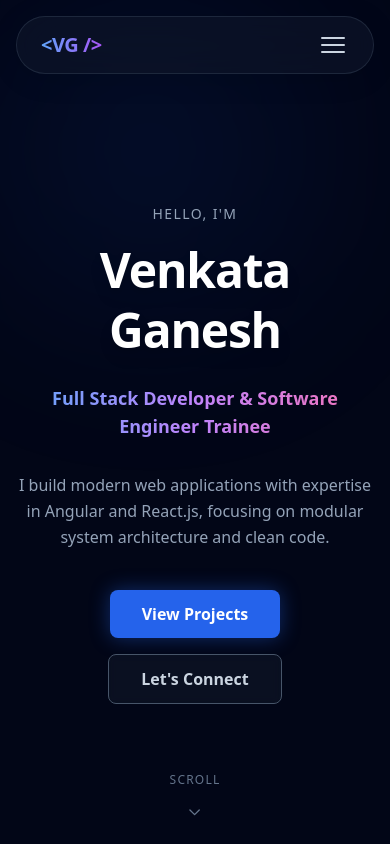
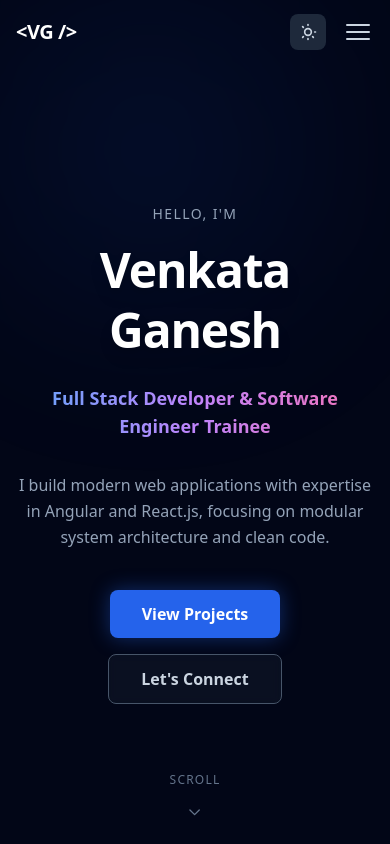
Before and after one commit to ganesh714/venkat-dev-portfolio, a React (Vite) app: page / in a window 390 px wide. Shown: the top 844 px of the page. Built offline with nearby package versions, Linux system fonts and the light colour scheme.

Commit message:
feat: redesign navbar to full-width with theme toggle and centered links

```diff
--- a/src/components/Navbar.jsx
+++ b/src/components/Navbar.jsx
@@ -1,4 +1,4 @@
-import { useState, useEffect } from 'react';
+import { useState } from 'react';
 import { motion, useScroll, useMotionValueEvent } from 'framer-motion';
 
 const navLinks = [
@@ -9,10 +9,11 @@ const navLinks = [
   { label: 'Contact', href: '#contact' },
 ];
 
-const Navbar = () => {
+const Navbar = ({ isDark, toggleTheme }) => {
   const [mobileOpen, setMobileOpen] = useState(false);
   const { scrollY } = useScroll();
   const [hidden, setHidden] = useState(false);
+  const [scrolled, setScrolled] = useState(false);
 
   useMotionValueEvent(scrollY, "change", (latest) => {
     const previous = scrollY.getPrevious();
@@ -21,40 +22,68 @@ const Navbar = () => {
     } else {
       setHidden(false);
     }
+    setScrolled(latest > 50);
   });
 
   return (
     <motion.nav
       variants={{
         visible: { y: 0 },
-        hidden: { y: "-150%" }
+        hidden: { y: "-100%" }
       }}
       animate={hidden ? "hidden" : "visible"}
       transition={{ duration: 0.35, ease: "easeInOut" }}
-      className="fixed top-4 left-0 right-0 z-50 flex justify-center px-4"
+      className={`fixed top-0 left-0 right-0 z-50 transition-all duration-300 ${
+        scrolled
+          ? "bg-white/80 dark:bg-slate-950/80 backdrop-blur-md border-b border-slate-200 dark:border-slate-800 shadow-sm"
+          : "bg-transparent"
+      }`}
     >
-      <div className="w-full max-w-3xl bg-slate-900/60 backdrop-blur-xl border border-slate-700/50 rounded-full shadow-[0_4px_30px_rgba(0,0,0,0.1)]">
-        <div className="px-6 flex items-center justify-between h-14">
-          {/* Logo */}
-          <a href="#" className="text-xl font-extrabold tracking-tight bg-gradient-to-r from-blue-400 to-purple-500 bg-clip-text text-transparent select-none">
+      <div className="max-w-7xl mx-auto px-4 sm:px-6 lg:px-8">
+        <div className="flex items-center justify-between h-16 md:h-20">
+
+          {/* Logo - Left */}
+          <div className="flex-shrink-0">
+            <a href="#" className="text-xl font-extrabold tracking-tight text-slate-900 dark:text-white select-none">
               &lt;VG /&gt;
             </a>
+          </div>
 
-          {/* Desktop links */}
-          <ul className="hidden md:flex items-center gap-8">
+          {/* Desktop Links - Middle */}
+          <div className="hidden md:block flex-grow">
+            <ul className="flex justify-center items-center gap-8">
               {navLinks.map((link) => (
                 <li key={link.label}>
                   <a
                     href={link.href}
-                  className="text-sm font-medium text-slate-300 hover:text-white transition-colors duration-200 relative after:absolute after:bottom-[-4px] after:left-0 after:h-[2px] after:w-0 after:bg-blue-400 after:transition-all after:duration-300 hover:after:w-full"
+                    className="text-sm font-medium text-slate-600 dark:text-slate-300 hover:text-indigo-600 dark:hover:text-indigo-400 transition-colors duration-200"
                   >
                     {link.label}
                   </a>
                 </li>
               ))}
             </ul>
+          </div>
 
-          {/* Hamburger button (mobile) */}
+          {/* Theme Toggle & Mobile Menu Button - Right */}
+          <div className="flex items-center gap-4">
+            <button
+              onClick={toggleTheme}
+              className="p-2 rounded-lg bg-slate-100 dark:bg-slate-800 text-slate-600 dark:text-slate-300 hover:bg-slate-200 dark:hover:bg-slate-700 transition-colors"
+              aria-label="Toggle theme"
+            >
+              {isDark ? (
+                <svg xmlns="http://www.w3.org/2000/svg" className="h-5 w-5" fill="none" viewBox="0 0 24 24" stroke="currentColor">
+                  <path strokeLinecap="round" strokeLinejoin="round" strokeWidth={2} d="M12 3v1m0 16v1m9-9h-1M4-9H3m15.364-6.364l-.707.707M6.343 17.657l-.707.707m12.728 0l-.707-.707M6.343 6.343l-.707-.707M12 8a4 4 0 100 8 4 4 0 000-8z" />
+                </svg>
+              ) : (
+                <svg xmlns="http://www.w3.org/2000/svg" className="h-5 w-5" fill="none" viewBox="0 0 24 24" stroke="currentColor">
+                  <path strokeLinecap="round" strokeLinejoin="round" strokeWidth={2} d="M20.354 15.354A9 9 0 018.646 3.646 9.003 9.003 0 0012 21a9.003 9.003 0 008.354-5.646z" />
+                </svg>
+              )}
+            </button>
+
+            {/* Mobile menu button */}
             <button
               type="button"
               className="md:hidden flex flex-col justify-center items-center w-8 h-8 gap-[5px] group"
@@ -62,35 +91,36 @@ const Navbar = () => {
               aria-label="Toggle navigation menu"
             >
               <span
-              className={`block h-[2px] w-6 bg-slate-300 rounded transition-all duration-300 ${
+                className={`block h-[2px] w-6 bg-slate-600 dark:bg-slate-300 rounded transition-all duration-300 ${
                   mobileOpen ? 'rotate-45 translate-y-[7px]' : ''
                 }`}
               />
               <span
-              className={`block h-[2px] w-6 bg-slate-300 rounded transition-all duration-300 ${
+                className={`block h-[2px] w-6 bg-slate-600 dark:bg-slate-300 rounded transition-all duration-300 ${
                   mobileOpen ? 'opacity-0' : ''
                 }`}
               />
               <span
-              className={`block h-[2px] w-6 bg-slate-300 rounded transition-all duration-300 ${
+                className={`block h-[2px] w-6 bg-slate-600 dark:bg-slate-300 rounded transition-all duration-300 ${
                   mobileOpen ? '-rotate-45 -translate-y-[7px]' : ''
                 }`}
               />
             </button>
           </div>
+        </div>
 
         {/* Mobile menu */}
         <div
           className={`md:hidden overflow-hidden transition-all duration-300 ease-in-out ${
-            mobileOpen ? 'max-h-64 border-t border-slate-700/50' : 'max-h-0'
+            mobileOpen ? 'max-h-80 border-t border-slate-200 dark:border-slate-800' : 'max-h-0'
           }`}
         >
-          <ul className="flex flex-col items-center gap-4 py-4 bg-transparent">
+          <ul className="flex flex-col items-center gap-4 py-6">
             {navLinks.map((link) => (
               <li key={link.label}>
                 <a
                   href={link.href}
-                  className="text-base font-medium text-slate-300 hover:text-white transition-colors duration-200"
+                  className="text-base font-medium text-slate-600 dark:text-slate-300 hover:text-indigo-600 dark:hover:text-indigo-400 transition-colors duration-200"
                   onClick={() => setMobileOpen(false)}
                 >
                   {link.label}
```
Lines whose indentation alone changed are shown as unchanged.
